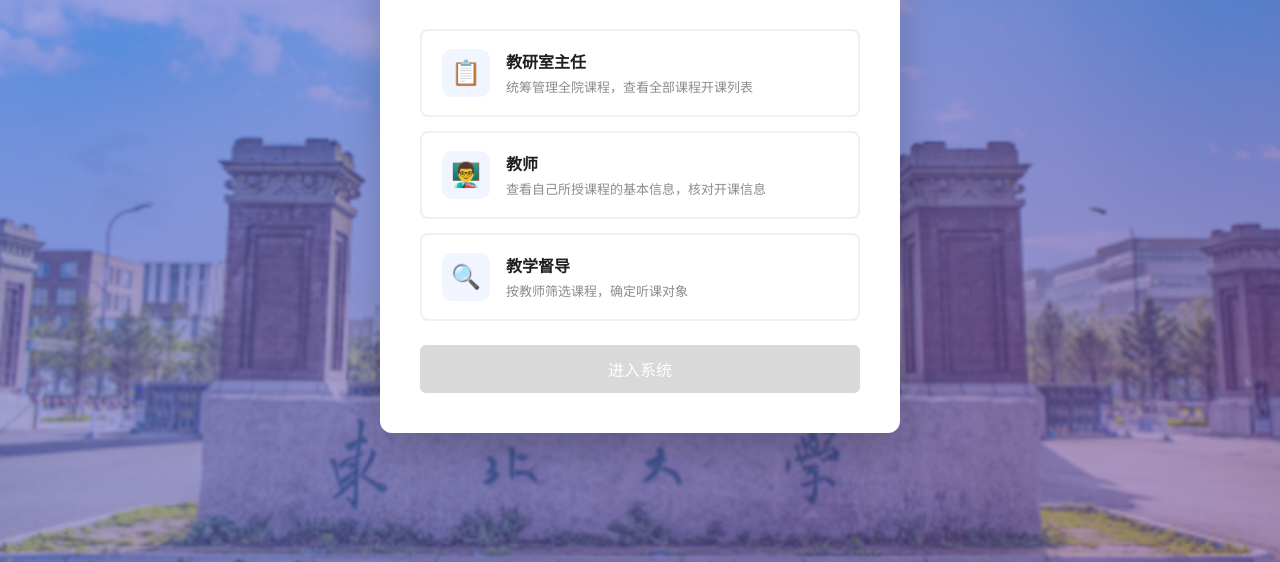
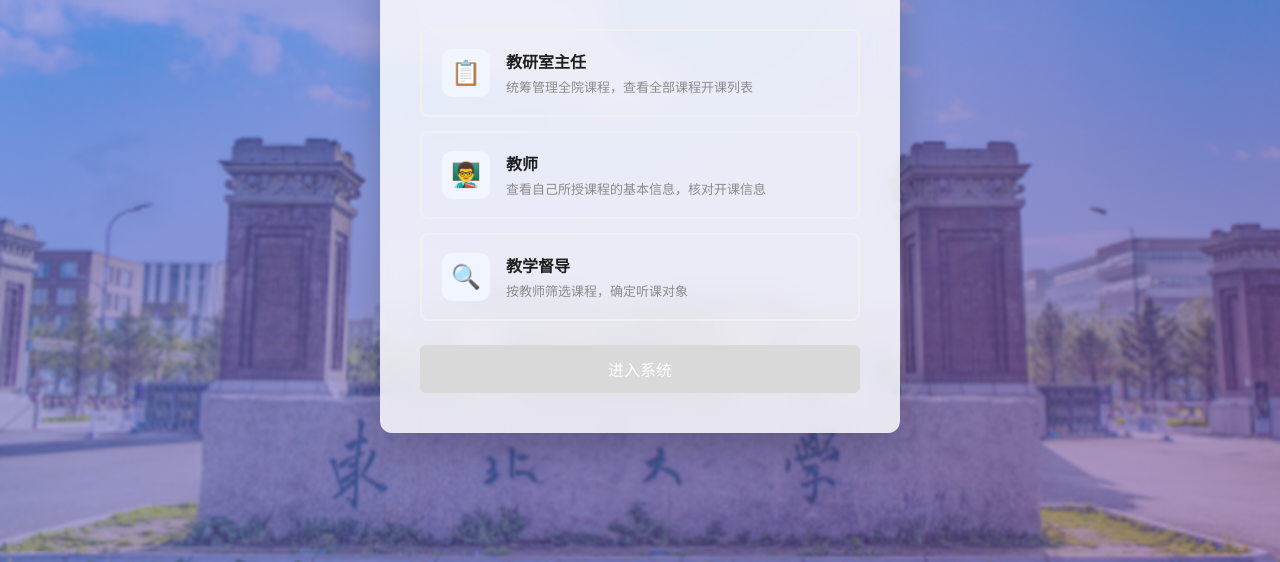
Before and after one commit to Moira121/teaching-resource-system, a website: page public/index.html in a window 1280 px wide. Shown: the part 238-800 px from the top of the page. Drawn offline with Linux system fonts and the light colour scheme.

Commit message:
style: 登录卡片改为半透明毛玻璃，透出背景校门照片
- .login-card 背景由 #fff 改为 rgba(255,255,255,0.82)
- 增加 backdrop-filter: blur(12px) 毛玻璃效果，文字仍保持清晰可读

Co-Authored-By: Claude Sonnet 4.6 noreply@anthropic.com

```diff
--- a/public/css/style.css
+++ b/public/css/style.css
@@ -305,7 +305,9 @@ body {
 }
 
 .login-card {
-  background: #fff;
+  background: rgba(255, 255, 255, 0.82);
+  backdrop-filter: blur(12px);
+  -webkit-backdrop-filter: blur(12px);
   border-radius: 12px;
   padding: 40px;
   width: 100%;
```
